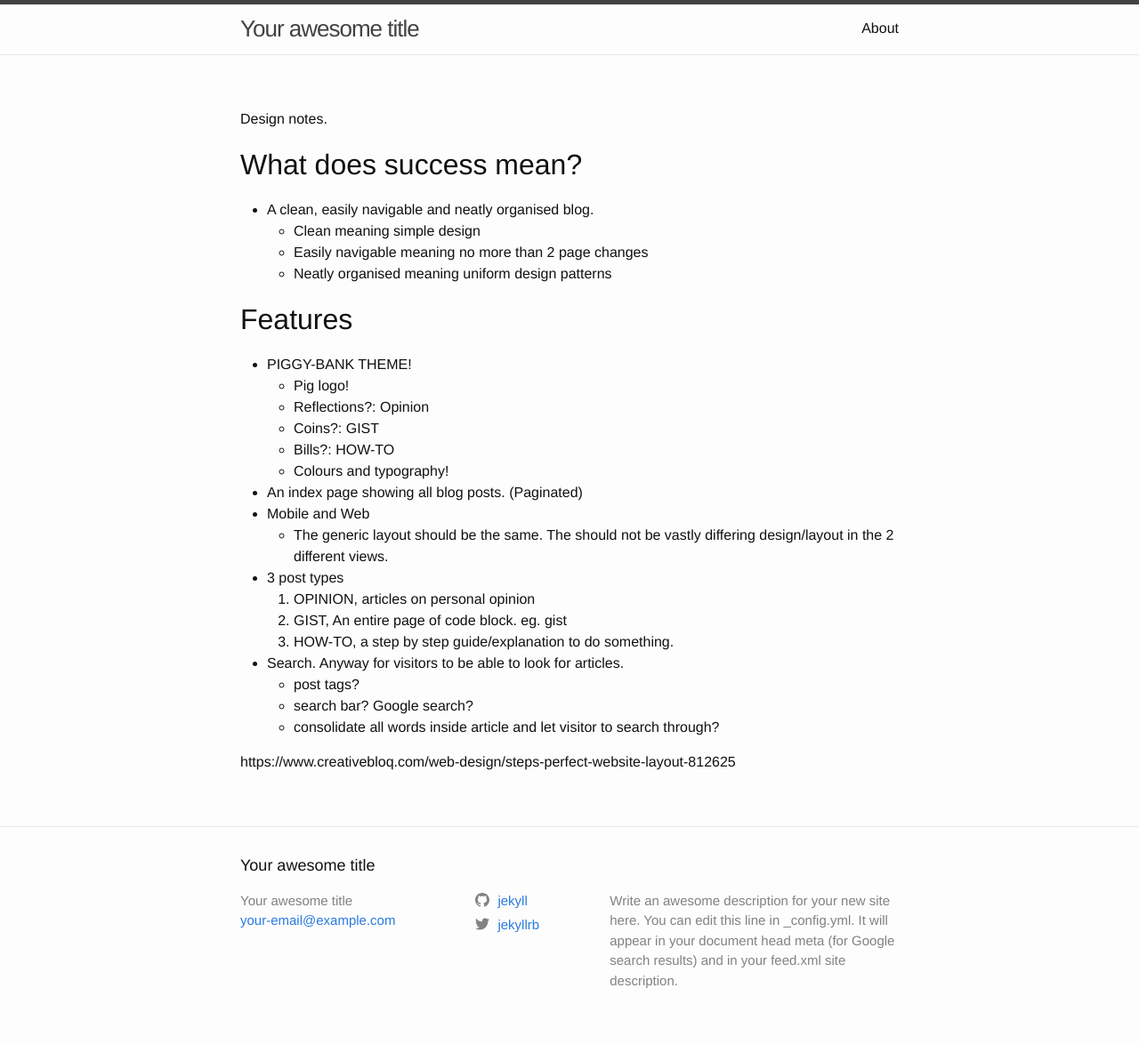
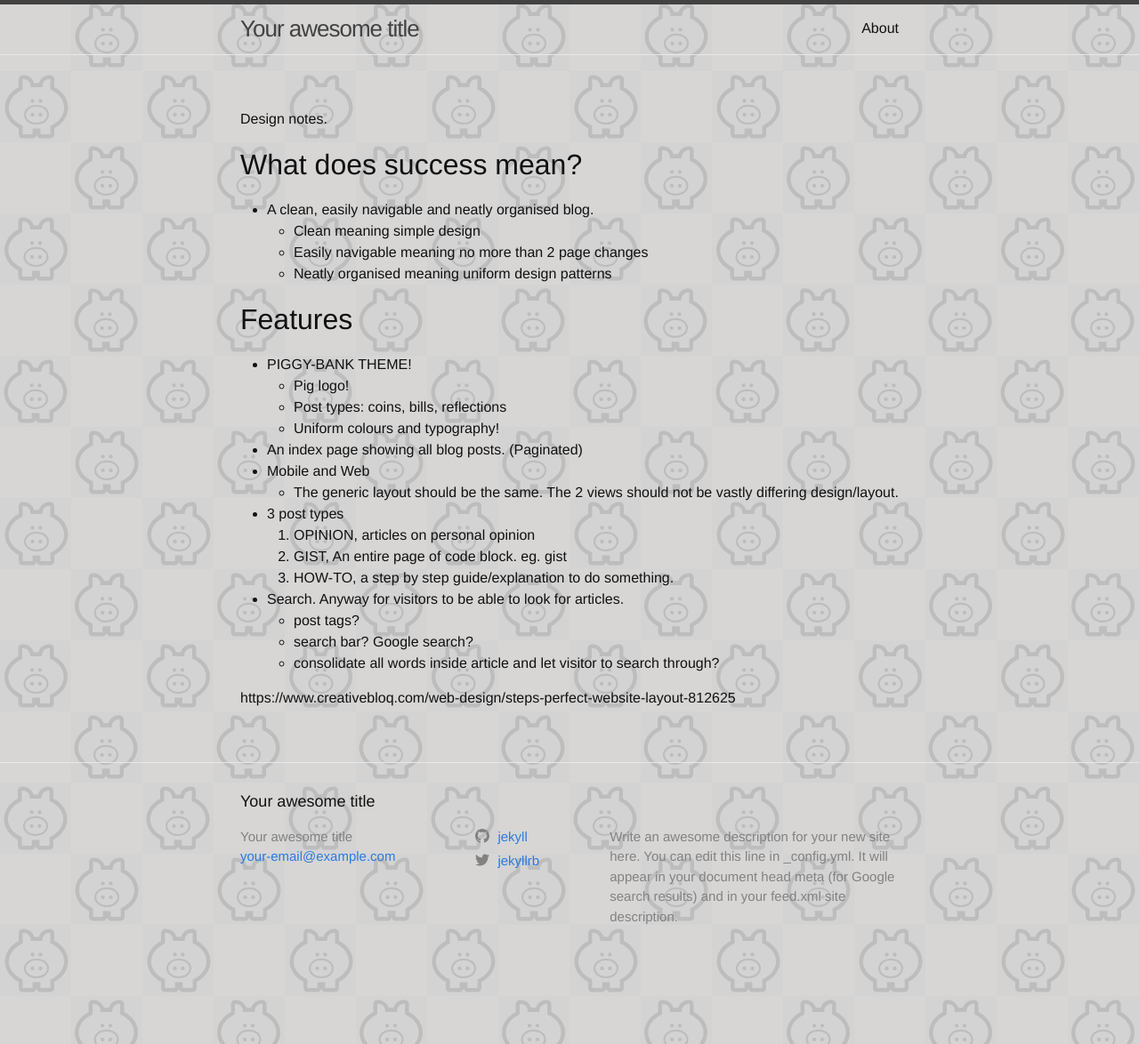
Before and after one commit to TayKangSheng/piggy-bank, a Jekyll site: the page built from DESIGN/design_notes.md, in a window 1280 px wide. Shown: the whole page at 89% size. Built offline with Jekyll 4.4.1, drawn with Linux system fonts in a browser that asks for light colours; our own code applies the rules of GitHub Pages for plain Markdown files.

Commit message:
add background

```diff
--- a/DESIGN/design_notes.md
+++ b/DESIGN/design_notes.md
@@ -11,17 +11,16 @@
 
 - PIGGY-BANK THEME!
     - Pig logo!
-    - Reflections?: Opinion
-    - Coins?: GIST
-    - Bills?: HOW-TO
-    - Colours and typography!
+    - Post types: coins, bills, reflections
+    - Uniform colours and typography!
 - An index page showing all blog posts. (Paginated)
 - Mobile and Web
-    - The generic layout should be the same. The should not be vastly differing design/layout in the 2 different views.
+    - The generic layout should be the same. The 2 views should not be vastly differing design/layout.
 - 3 post types
     1. OPINION, articles on personal opinion
     2. GIST, An entire page of code block. eg. gist
     3. HOW-TO, a step by step guide/explanation to do something.
+
 - Search. Anyway for visitors to be able to look for articles.
     - post tags?
     - search bar? Google search?
--- /dev/null
+++ b/_sass/piggy-bank.scss
@@ -0,0 +1,5 @@
+body {
+    background-color: rgb(211, 211, 211);
+    background-image: url('piggy-bank-background.svg');
+    background-size: 480px auto;
+}
--- a/assets/main.scss
+++ b/assets/main.scss
@@ -2,3 +2,4 @@
 ---
 
 @import "minima";
+@import "piggy-bank";
```
Also changed, not shown: assets/piggy-bank-background.svg (added), 2 other files.
